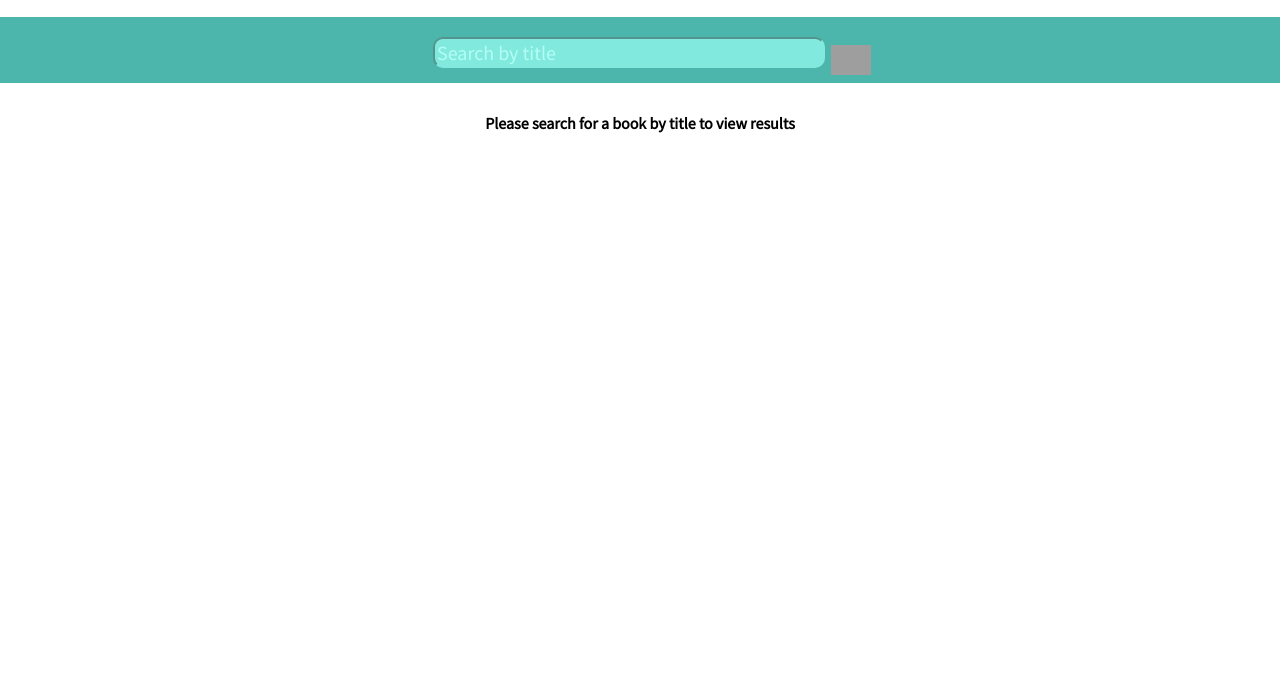
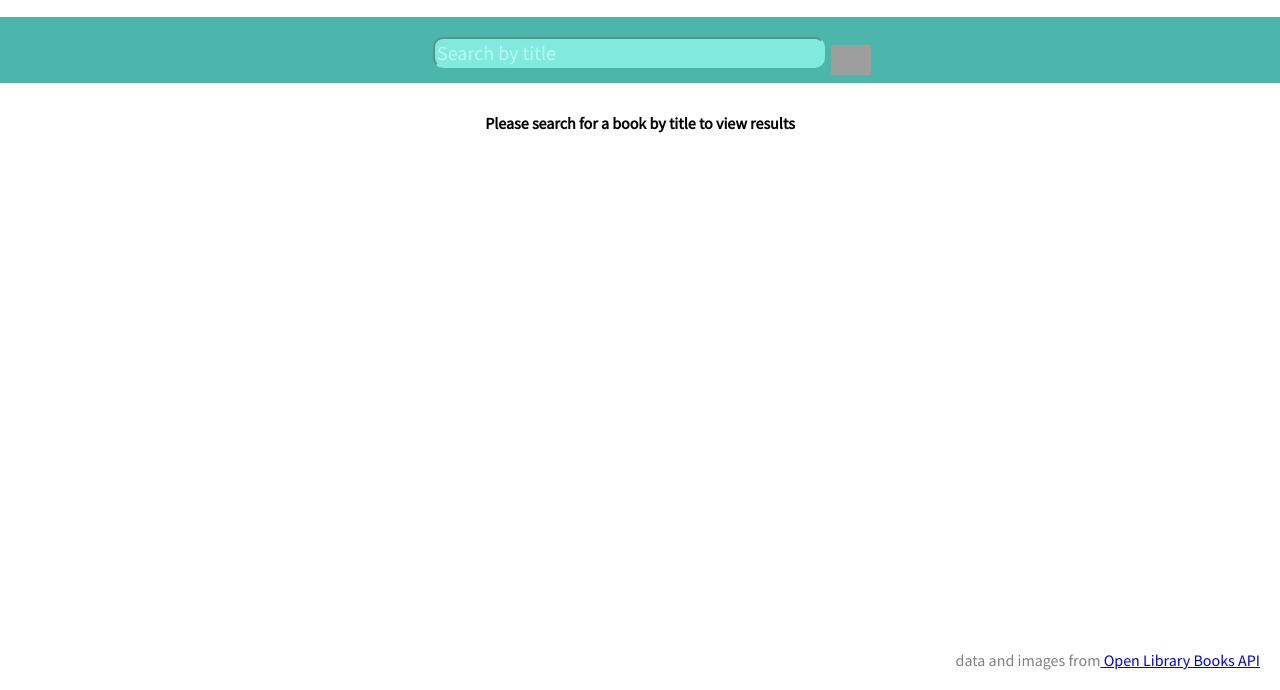
Before and after one commit to GooMiHo/mr-app-library-challenge, a React app: page / in a window 1280 px wide. Shown: the part 110-800 px from the top of the page. Built offline with nearby package versions, Linux system fonts and the light colour scheme; grey boxes are pictures that could not be loaded.

Commit message:
Added footer text with credit to Open Library Books API

```diff
--- a/public/index.css
+++ b/public/index.css
@@ -435,3 +435,12 @@ font-size: 17px;
   margin-left: 30px;
   margin-right: 30px;
 }
+
+/* ===================== Footer ===================== */
+
+footer p {
+  color: gray;
+  position: absolute;
+  right: 20px;
+  bottom: 20px;
+}
--- a/public/index.html
+++ b/public/index.html
@@ -11,4 +11,8 @@
 <body>
   <div id="app"></div>
 </body>
+<footer>
+  <p>data and images from<a href="https://openlibrary.org/dev/docs/api/books"> Open Library Books API</a>
+  </p>
+</footer>
 </html>
```
Also changed, not shown: README.md.
